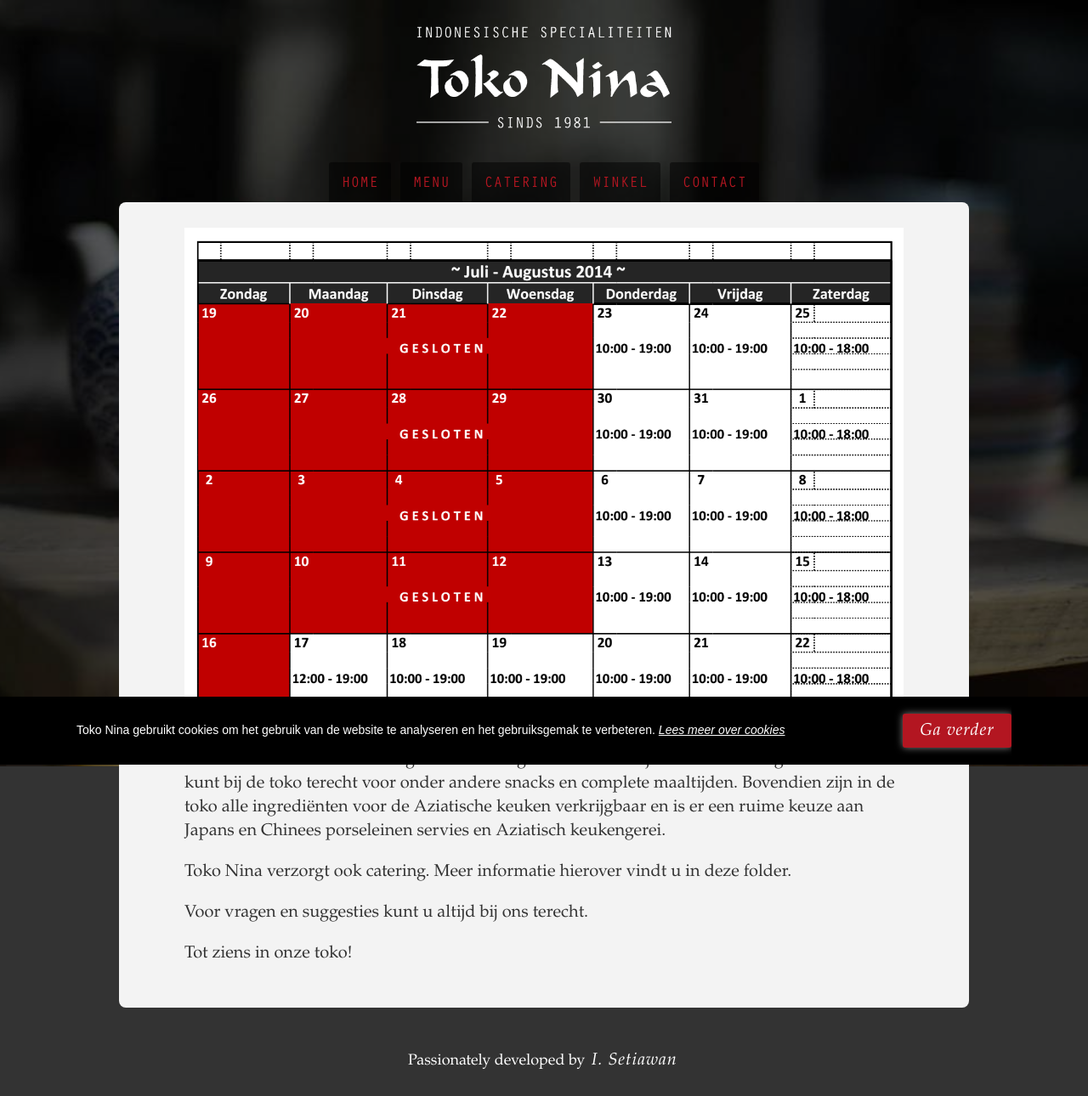
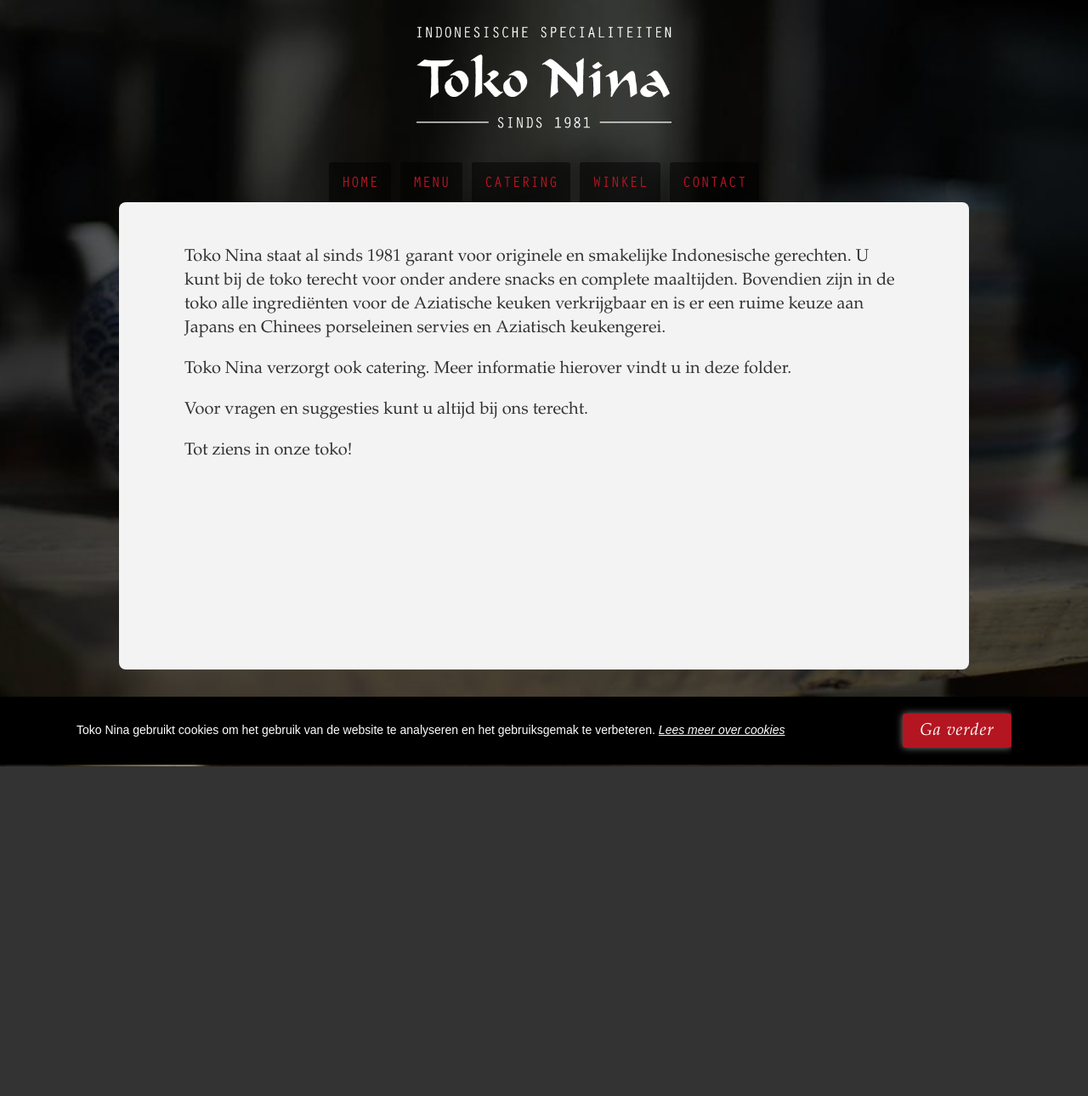
Before and after one commit to tokonina/tokonina.github.io, a Jekyll site: the page built from index.html, in a window 1280 px wide. Shown: the whole page at 85% size. Built offline with Jekyll 4.4.1, drawn with Linux system fonts in a browser that asks for light colours; after the commit the page ends 902 px from its top, so only the background shows below that.

Commit message:
Remove calendar

```diff
--- a/index.html
+++ b/index.html
@@ -11,10 +11,6 @@
   {% include header.html %}
   <article class="content-box">
     <div class="textbox">
-      <div class="imgbox">
-        <img class="bg-effect b-lazy"
-        data-src="/img/calendar2015.jpg" alt="Calendar 2015 ~ Toko Nina">
-      </div>
       <p>Toko Nina staat al sinds 1981 garant voor originele en smakelijke Indonesische gerechten. U kunt bij de toko terecht voor onder andere snacks en complete maaltijden. Bovendien zijn in de toko alle ingrediënten voor de Aziatische keuken verkrijgbaar en is er een ruime keuze aan Japans en Chinees porseleinen servies en Aziatisch keukengerei.
       </p>
       <p>Toko Nina verzorgt ook catering. Meer informatie hierover vindt u in deze folder.
```
